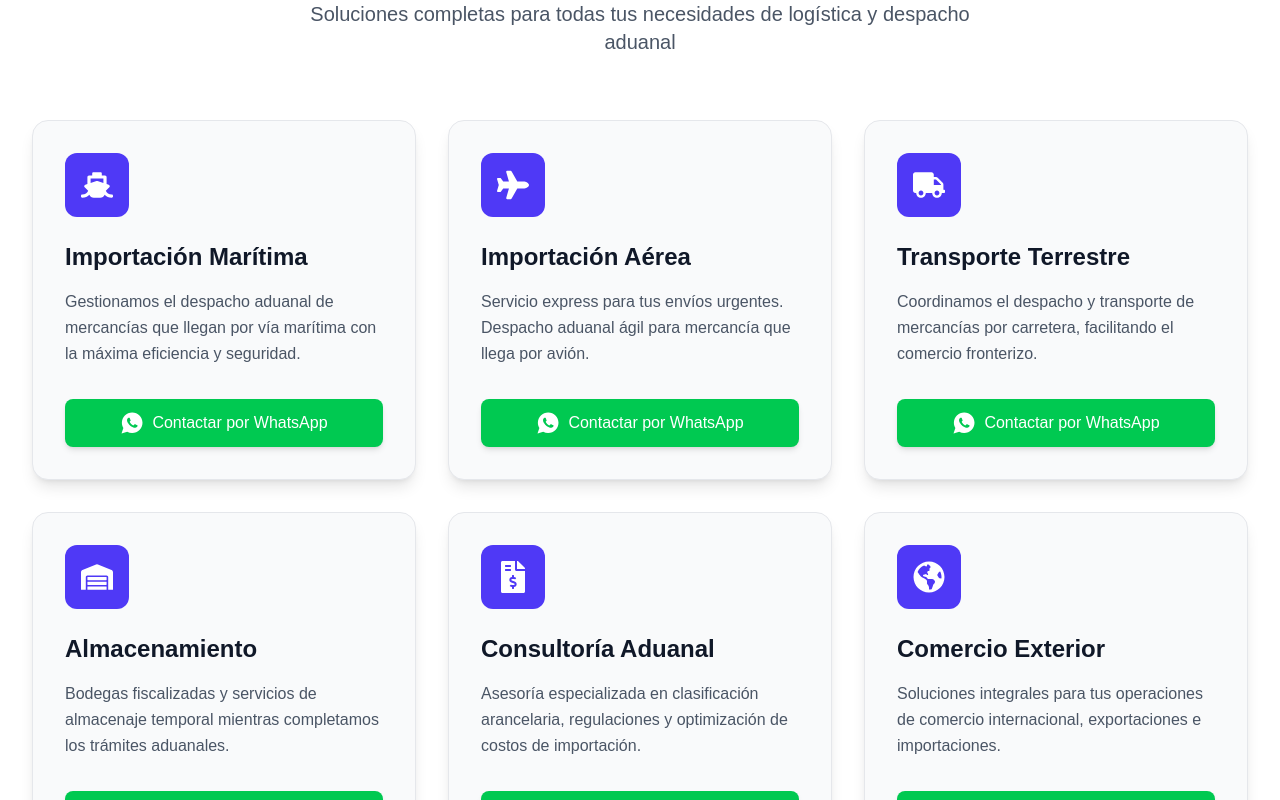
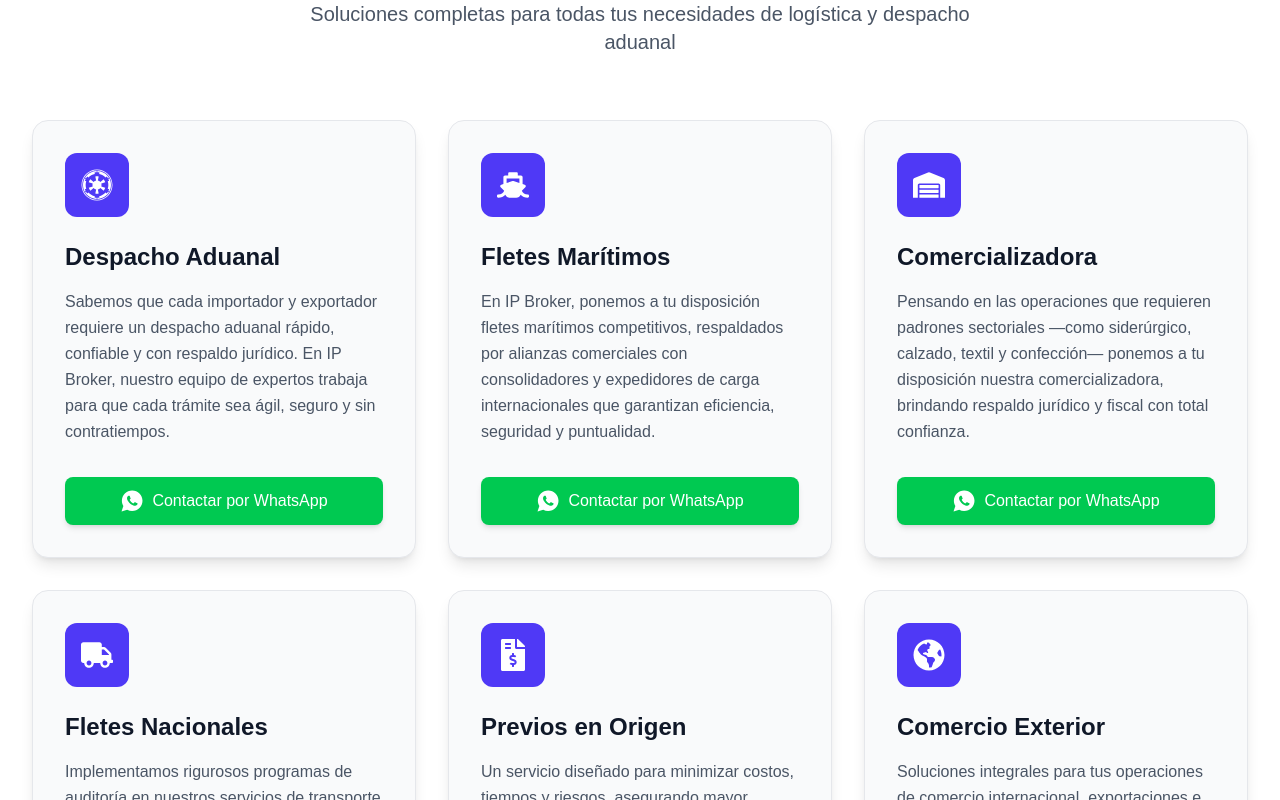
Before and after one commit to chucoyos/ipbroker, a Next.js app: page / in a window 1280 px wide. Shown: the part 800-1600 px from the top of the page. Built offline with nearby package versions, Linux system fonts and the light colour scheme.

Commit message:
Edit Services text

```diff
--- a/app/components/ServicesSection.jsx
+++ b/app/components/ServicesSection.jsx
@@ -1,34 +1,34 @@
 'use client';
 
 import { motion } from 'framer-motion';
-import { FaShip, FaPlane, FaTruck, FaWarehouse, FaFileInvoiceDollar, FaGlobeAmericas } from 'react-icons/fa';
+import { FaShip, FaEmpire, FaTruck, FaWarehouse, FaFileInvoiceDollar, FaGlobeAmericas } from 'react-icons/fa';
 import { IoLogoWhatsapp } from 'react-icons/io';
 
 const services = [
   {
-    icon: FaShip,
-    title: 'Importación Marítima',
-    description: 'Gestionamos el despacho aduanal de mercancías que llegan por vía marítima con la máxima eficiencia y seguridad.'
+    icon: FaEmpire,
+    title: 'Despacho Aduanal',
+    description: 'Sabemos que cada importador y exportador requiere un despacho aduanal rápido, confiable y con respaldo jurídico. En IP Broker, nuestro equipo de expertos trabaja para que cada trámite sea ágil, seguro y sin contratiempos.'
   },
   {
-    icon: FaPlane,
-    title: 'Importación Aérea',
-    description: 'Servicio express para tus envíos urgentes. Despacho aduanal ágil para mercancía que llega por avión.'
+    icon: FaShip,
+    title: 'Fletes Marítimos',
+    description: 'En IP Broker, ponemos a tu disposición fletes marítimos competitivos, respaldados por alianzas comerciales con consolidadores y expedidores de carga internacionales que garantizan eficiencia, seguridad y puntualidad.'
+  },
+   {
+    icon: FaWarehouse,
+    title: 'Comercializadora',
+    description: 'Pensando en las operaciones que requieren padrones sectoriales —como siderúrgico, calzado, textil y confección— ponemos a tu disposición nuestra comercializadora, brindando respaldo jurídico y fiscal con total confianza.'
   },
   {
     icon: FaTruck,
-    title: 'Transporte Terrestre',
-    description: 'Coordinamos el despacho y transporte de mercancías por carretera, facilitando el comercio fronterizo.'
-  },
-  {
-    icon: FaWarehouse,
-    title: 'Almacenamiento',
-    description: 'Bodegas fiscalizadas y servicios de almacenaje temporal mientras completamos los trámites aduanales.'
+    title: 'Fletes Nacionales',
+    description: 'Implementamos rigurosos programas de auditoría en nuestros servicios de transporte para asegurar que tu carga llegue puntual, segura y al mejor costo del mercado.'
   },
   {
     icon: FaFileInvoiceDollar,
-    title: 'Consultoría Aduanal',
-    description: 'Asesoría especializada en clasificación arancelaria, regulaciones y optimización de costos de importación.'
+    title: 'Previos en Origen',
+    description: 'Un servicio diseñado para minimizar costos, tiempos y riesgos, asegurando mayor eficiencia en tus operaciones de comercio exterior, garantizamos eficiencia y control desde el inicio de la operación.'
   },
   {
     icon: FaGlobeAmericas,
@@ -127,7 +127,7 @@ export default function ServicesSection() {
                 {/* WhatsApp Button */}
                 <button
                   onClick={() => handleWhatsAppClick(service.title)}
-                  className="w-full inline-flex items-center justify-center gap-2 px-4 py-2.5 sm:px-5 sm:py-3 bg-green-500 hover:bg-green-600 dark:bg-green-600 dark:hover:bg-green-700 text-white font-medium rounded-lg transition-all duration-300 shadow-md hover:shadow-lg transform hover:scale-[1.02] focus:outline-none focus:ring-4 focus:ring-green-500/50"
+                  className="cursor-pointer w-full inline-flex items-center justify-center gap-2 px-4 py-2.5 sm:px-5 sm:py-3 bg-green-500 hover:bg-green-600 dark:bg-green-600 dark:hover:bg-green-700 text-white font-medium rounded-lg transition-all duration-300 shadow-md hover:shadow-lg transform hover:scale-[1.02] focus:outline-none focus:ring-4 focus:ring-green-500/50"
                 >
                   <IoLogoWhatsapp className="w-5 h-5 sm:w-6 sm:h-6" />
                   <span className="text-sm sm:text-base">Contactar por WhatsApp</span>
```
